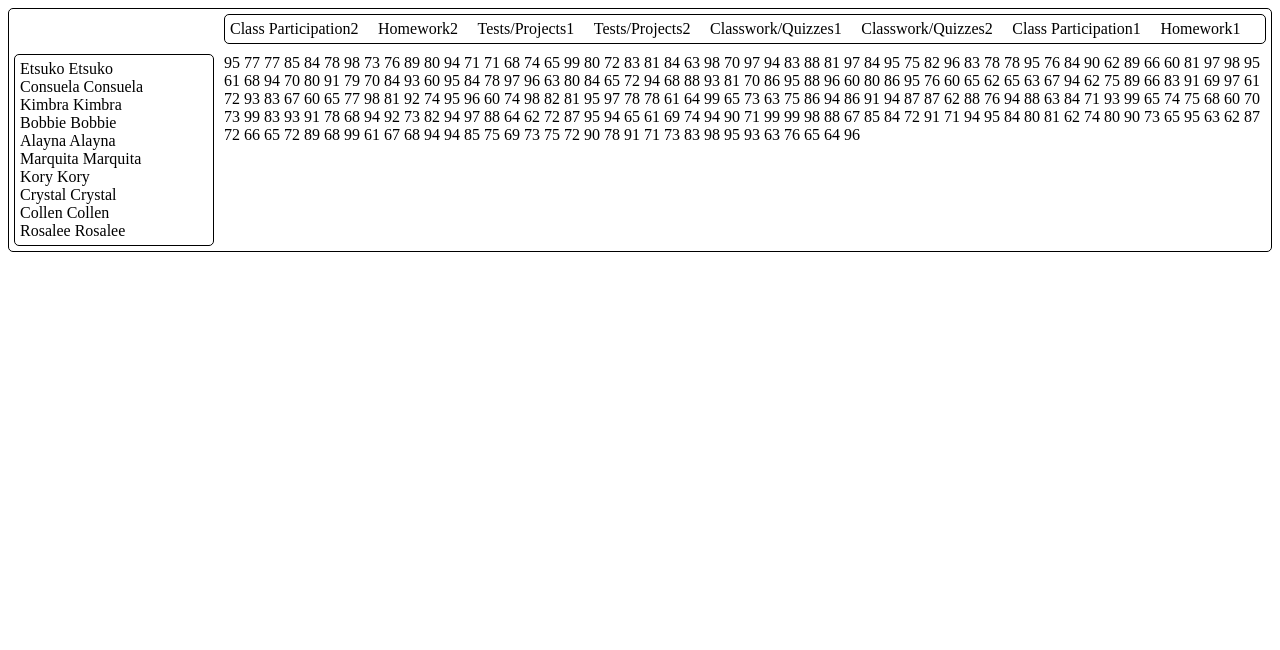
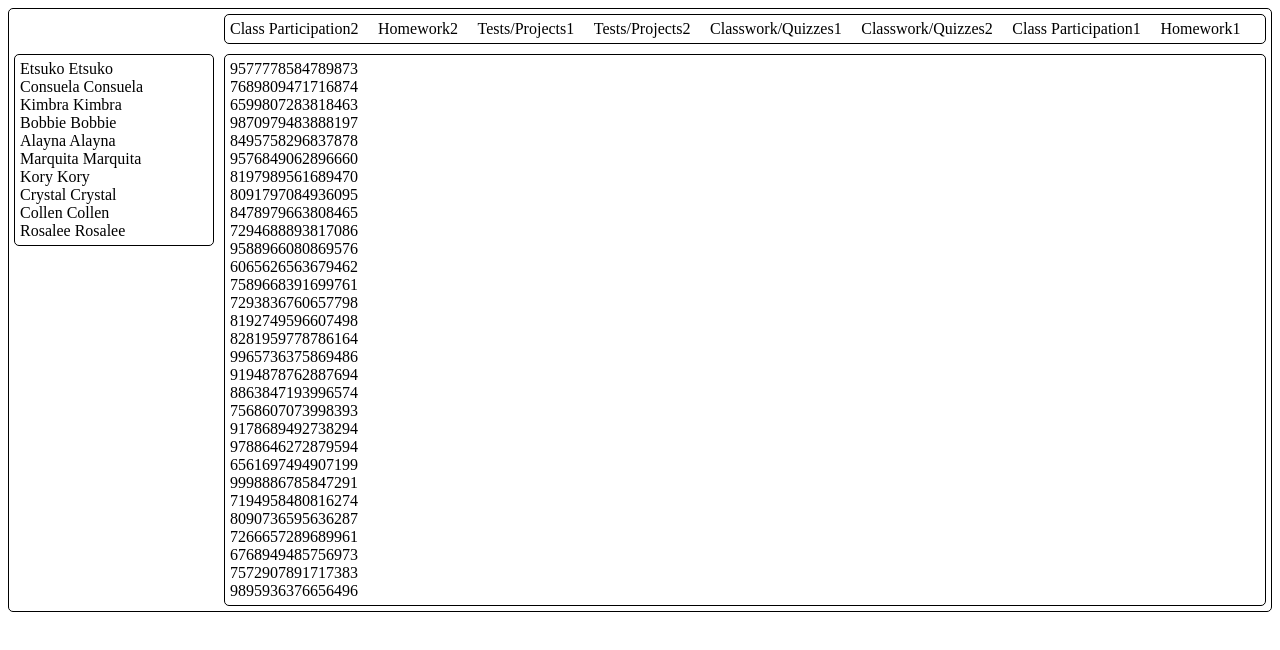
Before and after one commit to omarolivo/Gradebook, an Angular app: page / in a window 1280 px wide. Shown: the top 650 px of the page. Built offline with nearby package versions, Linux system fonts and the light colour scheme.

Commit message:
Add CSS grid to Assignment Grades component

```diff
--- a/src/app/gradebook/assignment-grades/assignment-grades.component.css
+++ b/src/app/gradebook/assignment-grades/assignment-grades.component.css
@@ -0,0 +1,7 @@
+div {
+  display: grid;
+  grid-template-columns: repeat(var(--colVar), min-content);
+  padding: 5px;
+  border-radius: 5px;
+  border: black solid 1px;
+}
--- a/src/app/gradebook/assignment-grades/assignment-grades.component.html
+++ b/src/app/gradebook/assignment-grades/assignment-grades.component.html
@@ -1,3 +1,3 @@
-<div>
+<div style="--colVar: 0">
     <gb-assignment-grade *ngFor="let grade of grades" [grade]="grade"></gb-assignment-grade>
 </div>
--- a/src/app/gradebook/assignment-grades/assignment-grades.component.ts
+++ b/src/app/gradebook/assignment-grades/assignment-grades.component.ts
@@ -1,4 +1,4 @@
-import { Component, Input } from '@angular/core';
+import { Component, Input, OnChanges } from '@angular/core';
 import { AssignmentGrade } from '../models/gradebook.models';
 
 @Component({
@@ -6,9 +6,13 @@ import { AssignmentGrade } from '../models/gradebook.models';
   templateUrl: './assignment-grades.component.html',
   styleUrls: ['./assignment-grades.component.css']
 })
-export class AssignmentGradesComponent {
+export class AssignmentGradesComponent implements OnChanges {
   @Input() grades: AssignmentGrade[];
   @Input() rowLength: number;
 
+  ngOnChanges(): void {
+    document.querySelector('div').style.setProperty('--colVar', this.rowLength?.toString() || '0');
+  }
+
   constructor() { }
 }
```
